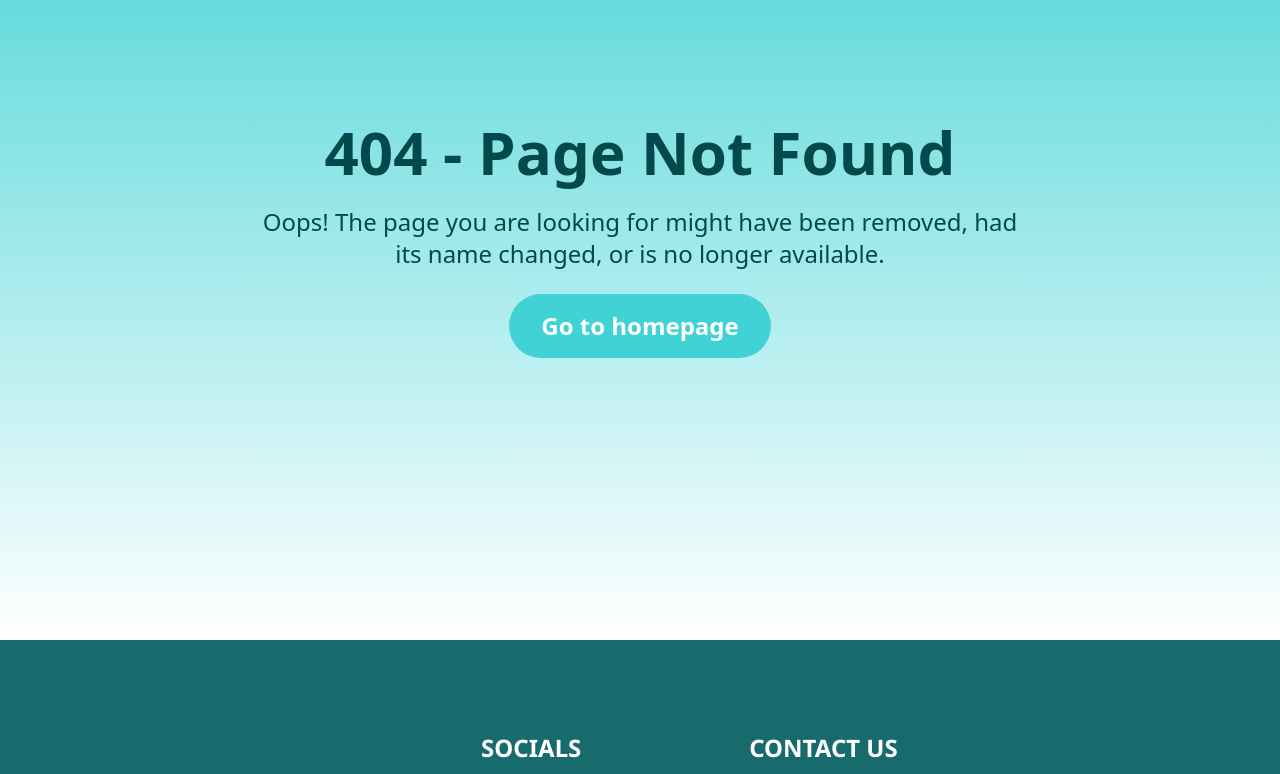
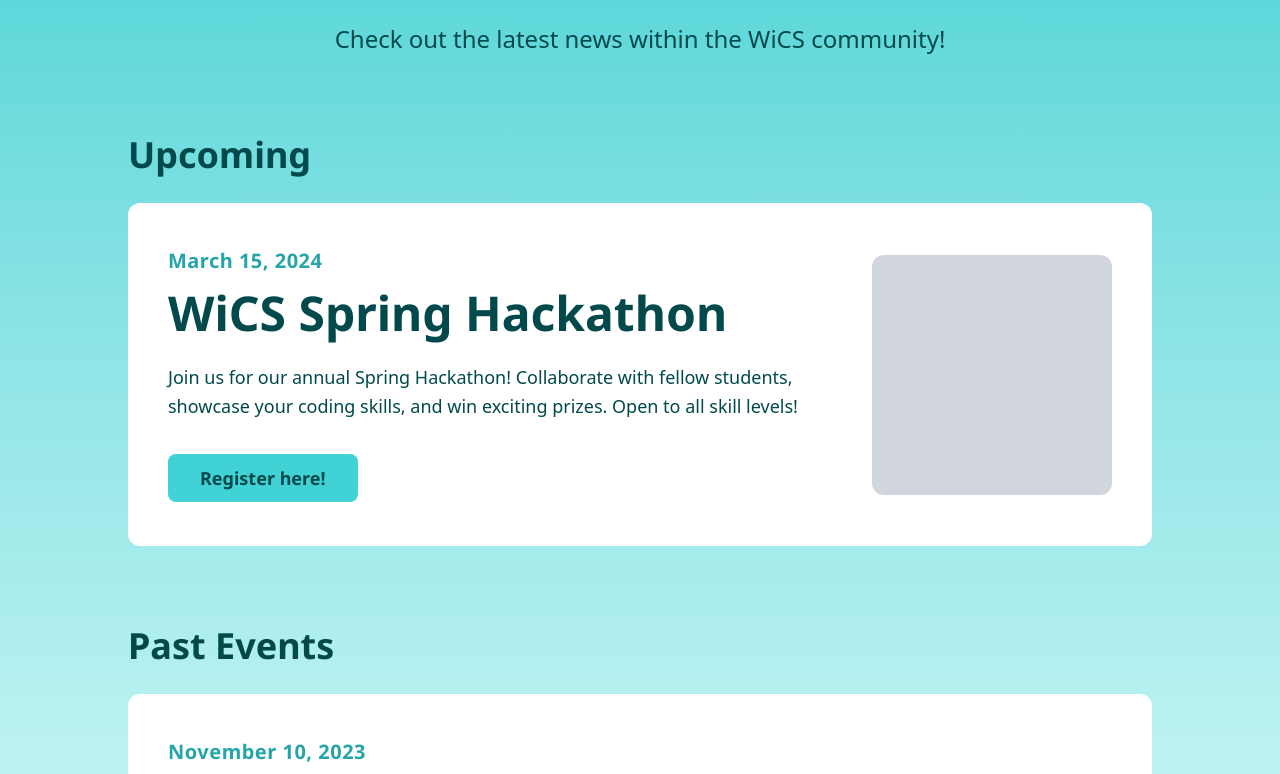
Before and after one commit to wicsuoft/wics-website, a Next.js app in the folder frontend/: page /events in a window 1280 px wide. Before the commit this address had no page. Shown: the part 260-1034 px from the top of the page. Built offline with nearby package versions, Linux system fonts and the light colour scheme.

Commit message:
Added events, opportunities pages + navigation, fixed nav bar button display and home page spacing issues

```diff
--- /dev/null
+++ b/frontend/src/app/events/page.js
@@ -0,0 +1,5 @@
+import EventsPage from "../../components/EventsPage";
+
+export default function Page() {
+  return <EventsPage />;
+}
--- /dev/null
+++ b/frontend/src/app/opportunities/page.js
@@ -0,0 +1,5 @@
+import OppsPage from '../../components/OppsPage';
+
+export default function Page() {
+  return <OppsPage />;
+}
--- /dev/null
+++ b/frontend/src/components/EventInfoCard.jsx
@@ -0,0 +1,35 @@
+import Link from "next/link"
+
+export default function EventInfoCard({ month, date, year, title, description, type }) {
+	const buttonText = type === "upcoming"
+		? "Register here!"
+		: "Check out our photo gallery!"
+
+	return (
+		<article className="box-border min-w-0 w-full max-w-5xl overflow-hidden rounded-xl bg-white px-5 py-8 sm:px-8 sm:py-8 lg:px-10 lg:py-11">
+			<div className="flex min-w-0 flex-col gap-6 sm:gap-10 md:flex-row md:items-center md:justify-between md:gap-12">
+				<div className="flex min-w-0 flex-1 flex-col items-start">
+					<p className="max-w-full wrap-break-word font-noto text-sm font-bold tracking-wide text-med-blue sm:text-base md:text-xl">
+						{month} {date}, {year}
+					</p>
+					<h2 className="mt-1 max-w-full wrap-break-word font-noto text-xl font-bold leading-tight text-dark-text sm:mt-2 sm:text-3xl md:text-5xl">
+						{title}
+					</h2>
+					<p className="mt-3 max-w-2xl wrap-break-word text-xs leading-relaxed text-dark-text line-clamp-3 sm:mt-5 sm:text-sm sm:line-clamp-4 md:text-lg md:line-clamp-none">
+						{description}
+					</p>
+					<Link
+						href="/register"
+						className="mt-6 inline-flex w-fit max-w-full items-center justify-center rounded-lg bg-background px-4 py-2.5 text-center font-noto text-sm font-bold leading-snug text-dark-text transition-colors hover:bg-med-blue focus-visible:outline-2 focus-visible:outline-offset-2 focus-visible:outline-dark-text sm:mt-8 sm:px-8 sm:py-3 sm:text-base md:text-lg hover:cursor-pointer"
+					>
+						{buttonText}
+					</Link>
+				</div>
+				<div
+					aria-label={`${title} event image`}
+					className="hidden aspect-square w-full max-w-40 shrink-0 self-center rounded-xl bg-gray-300 sm:max-w-48 md:block md:max-w-60"
+				/>
+			</div>
+		</article>
+	)
+}
--- /dev/null
+++ b/frontend/src/components/EventsPage.jsx
@@ -0,0 +1,47 @@
+import EventInfoCard from "./EventInfoCard";
+
+export default function EventsPage() {
+    return (
+        <main className="min-h-screen bg-linear-to-b from-background to-lighter-blue px-6 py-10 text-dark-text sm:px-10 sm:py-12 md:px-14 lg:px-16">
+            <div className="mx-auto flex max-w-7xl flex-col items-center gap-5">
+                <h1 className="text-center py-5 font-noto text-4xl font-bold leading-tight sm:text-5xl md:text-6xl">
+                    Events
+                </h1>
+
+                <p className="w-full max-w-4xl text-center text-base font-light sm:text-xl md:text-2xl">
+                    Check out the latest news within the WiCS community!
+                </p>
+            </div>
+
+            <div className="mx-auto mt-16 flex max-w-7xl flex-col gap-16 sm:mt-20 sm:gap-20 sm:px-4 md:px-8 lg:px-12">
+                <section aria-labelledby="upcoming-events-heading" className="mx-auto flex w-full max-w-5xl flex-col gap-5 sm:gap-7">
+                    <h2 id="upcoming-events-heading" className="font-noto text-3xl font-bold sm:text-4xl">
+                        Upcoming
+                    </h2>
+                    <EventInfoCard
+                        month="March"
+                        date="15"
+                        year="2024"
+                        title="WiCS Spring Hackathon"
+                        description="Join us for our annual Spring Hackathon! Collaborate with fellow students, showcase your coding skills, and win exciting prizes. Open to all skill levels!"
+                        type="upcoming"
+                    />
+                </section>
+
+                <section aria-labelledby="past-events-heading" className="mx-auto flex w-full max-w-5xl flex-col gap-5 sm:gap-7">
+                    <h2 id="past-events-heading" className="font-noto text-3xl font-bold sm:text-4xl">
+                        Past Events
+                    </h2>
+                    <EventInfoCard
+                        month="November"
+                        date="10"
+                        year="2023"
+                        title="WiCS Fall Networking Night"
+                        description="Connect with students, alumni, and industry professionals at our fall networking night."
+                        type="past"
+                    />
+                </section>
+            </div>
+        </main>
+    )
+}
--- a/frontend/src/components/HomePage.jsx
+++ b/frontend/src/components/HomePage.jsx
@@ -5,7 +5,7 @@ export default function Home() {
     return (
         <div className="w-full h-auto">
             <section className="w-full bg-linear-to-b from-background to-lighter-blue">
-                <div className="mx-auto flex w-full max-w-350 flex-col items-center gap-12 px-4 py-8 pb-16 sm:px-6 sm:py-10 sm:pb-20 md:gap-20 md:px-10 md:pb-28">
+                <div className="mx-auto flex w-full max-w-350 flex-col items-center gap-12 px-4 py-8 pb-0 sm:px-6 sm:py-10 sm:pb-0 md:gap-20 md:px-10 md:pb-0">
                     <HomeLogo />
                     <Upcoming />
                 </div>
@@ -21,7 +21,7 @@ export default function Home() {
                     className="block h-auto w-full"
                 />
 
-                <div className="mx-auto flex w-full max-w-350 flex-col items-center px-4 py-10 sm:px-6 sm:py-14 md:px-10 md:py-20">
+                <div className="relative mx-auto -mt-[4vw] flex w-full max-w-350 flex-col items-center px-4 pt-0 pb-10 sm:px-6 sm:pt-0 sm:pb-14 md:px-10 md:pt-0 md:pb-20">
                     <Mission />
                 </div>
                 <Stats />
--- a/frontend/src/components/Navbar.jsx
+++ b/frontend/src/components/Navbar.jsx
@@ -14,7 +14,6 @@ export default function Navbar() {
         { href: "/about", label: "About" },
         { href: "/events", label: "Events" },
         { href: "/opportunities", label: "Opportunities" },
-        { href: "/gallery", label: "Gallery" },
     ];
 
     const toggleDrawer = () => {
@@ -44,7 +43,7 @@ export default function Navbar() {
                                 </Link>
                             ))}
                             <div>
-                                <JoinUsButton />
+                                <JoinUsButton className='hover:bg-light-blue hover:cursor-pointer'/>
                             </div>
                         </div>
                     )}
@@ -58,7 +57,7 @@ export default function Navbar() {
                         ))}
                     </div>
                     <div className="ml-9">
-                        <JoinUsButton />
+                        <JoinUsButton className="hover:bg-light-blue hover:cursor-pointer" />
                     </div>
                 </div>
             </div>
--- /dev/null
+++ b/frontend/src/components/OppsPage.jsx
@@ -0,0 +1,36 @@
+import EventInfoCard from "./EventInfoCard";
+
+export default function OppsPage() {
+    return (
+        <main className="min-h-screen bg-linear-to-b from-background to-lighter-blue px-6 py-10 text-dark-text sm:px-10 sm:py-12 md:px-14 lg:px-16">
+            <div className="mx-auto flex max-w-7xl flex-col items-center gap-5">
+                <h1 className="text-center py-5 font-noto text-4xl font-bold leading-tight sm:text-5xl md:text-6xl">
+                    Opportunities
+                </h1>
+
+                <p className="w-full max-w-4xl text-center text-base font-light sm:text-xl md:text-2xl">
+                    Check out these opportunities to get involved with WiCS and the tech community!
+                </p>
+            </div>
+
+            <div className="mx-auto mt-16 flex max-w-7xl flex-col items-center gap-16 sm:mt-20 sm:gap-20 sm:px-4 md:px-8 lg:px-12">
+                <EventInfoCard
+                    month="March"
+                    date="15"
+                    year="2024"
+                    title="High School Mentorship Program"
+                    description="Join us for our annual Spring Hackathon! Collaborate with fellow students, showcase your coding skills, and win exciting prizes. Open to all skill levels!"
+                    type="upcoming"
+                />
+                <EventInfoCard
+                    month="November"
+                    date="10"
+                    year="2023"
+                    title="General Member Sign Up"
+                    description="Connect with students, alumni, and industry professionals at our fall networking night."
+                    type="upcoming"
+                />
+            </div>
+        </main>
+    )
+}
```
